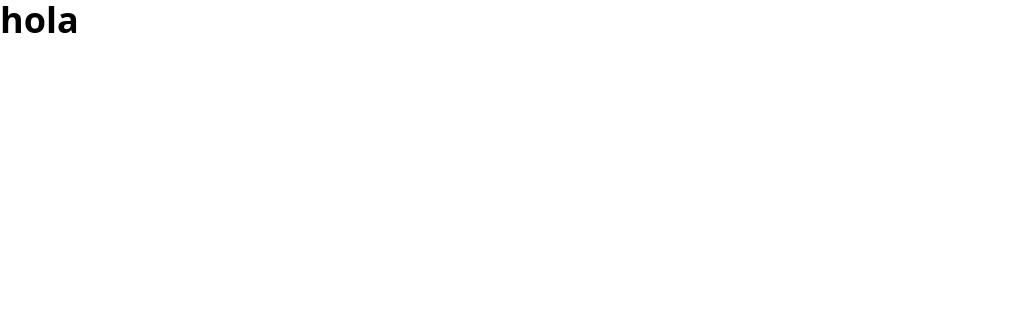
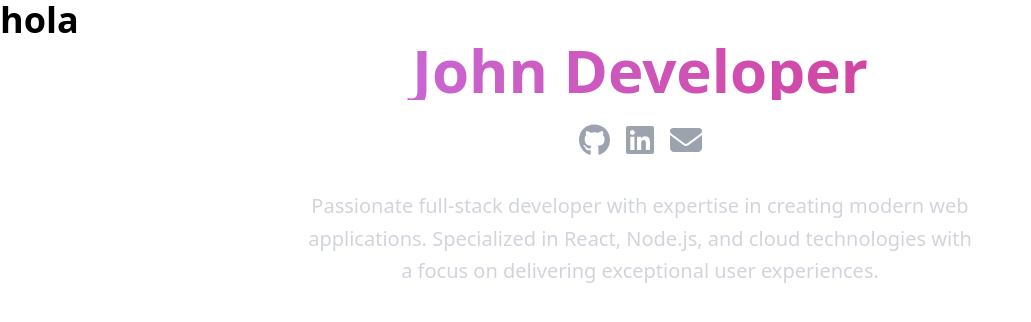
Before and after one commit to francoarmando1911/personal-portfolio, a React (Vite) app: page / in a window 1280 px wide. Shown: the top 322 px of the page, without its empty margins (0-1031 px from the left). Built offline with nearby package versions, Linux system fonts and the light colour scheme.

Commit message:
header component

```diff
--- a/package.json
+++ b/package.json
@@ -10,6 +10,10 @@
     "preview": "vite preview"
   },
   "dependencies": {
+    "@fortawesome/fontawesome-svg-core": "^6.7.1",
+    "@fortawesome/free-brands-svg-icons": "^6.7.1",
+    "@fortawesome/free-solid-svg-icons": "^6.7.1",
+    "@fortawesome/react-fontawesome": "^0.2.2",
     "react": "^18.3.1",
     "react-dom": "^18.3.1"
   },
--- a/src/App.tsx
+++ b/src/App.tsx
@@ -1,3 +1,4 @@
+import Header from './components/Header'
 import './index.css'
 
 function App() {
@@ -5,6 +6,7 @@ function App() {
   return (
     <>
       <h1 className='font-bold text-4xl'>hola</h1>
+      <Header/>
     </>
   )
 }
--- a/src/components/Header.tsx
+++ b/src/components/Header.tsx
@@ -1,7 +1,29 @@
-
+import { FontAwesomeIcon } from '@fortawesome/react-fontawesome';
+import { faGithub, faLinkedin } from '@fortawesome/free-brands-svg-icons';
+import { faEnvelope } from '@fortawesome/free-solid-svg-icons';
 
 export default function Header() {
   return (
-    <div>Header</div>
-  )
+    <header className="mb-16 text-center">
+      <h1 className="text-4xl md:text-6xl font-bold mb-6 bg-gradient-to-r from-purple-400 to-pink-600 text-transparent bg-clip-text">
+        John Developer
+      </h1>
+      <div className="flex justify-center space-x-4 mb-8">
+        <a href="#" className="text-gray-400 hover:text-white transition-colors">
+          <FontAwesomeIcon icon={faGithub} size="2x" />
+        </a>
+        <a href="#" className="text-gray-400 hover:text-white transition-colors">
+          <FontAwesomeIcon icon={faLinkedin} size="2x" />
+        </a>
+        <a href="#" className="text-gray-400 hover:text-white transition-colors">
+          <FontAwesomeIcon icon={faEnvelope} size="2x" />
+        </a>
+      </div>
+      <p className="text-xl text-gray-300 max-w-2xl mx-auto leading-relaxed">
+        Passionate full-stack developer with expertise in creating modern web applications.
+        Specialized in React, Node.js, and cloud technologies with a focus on delivering
+        exceptional user experiences.
+      </p>
+    </header>
+  );
 }
```
Also changed, not shown: 1 other file (tests, documents, lock files or other folders).
